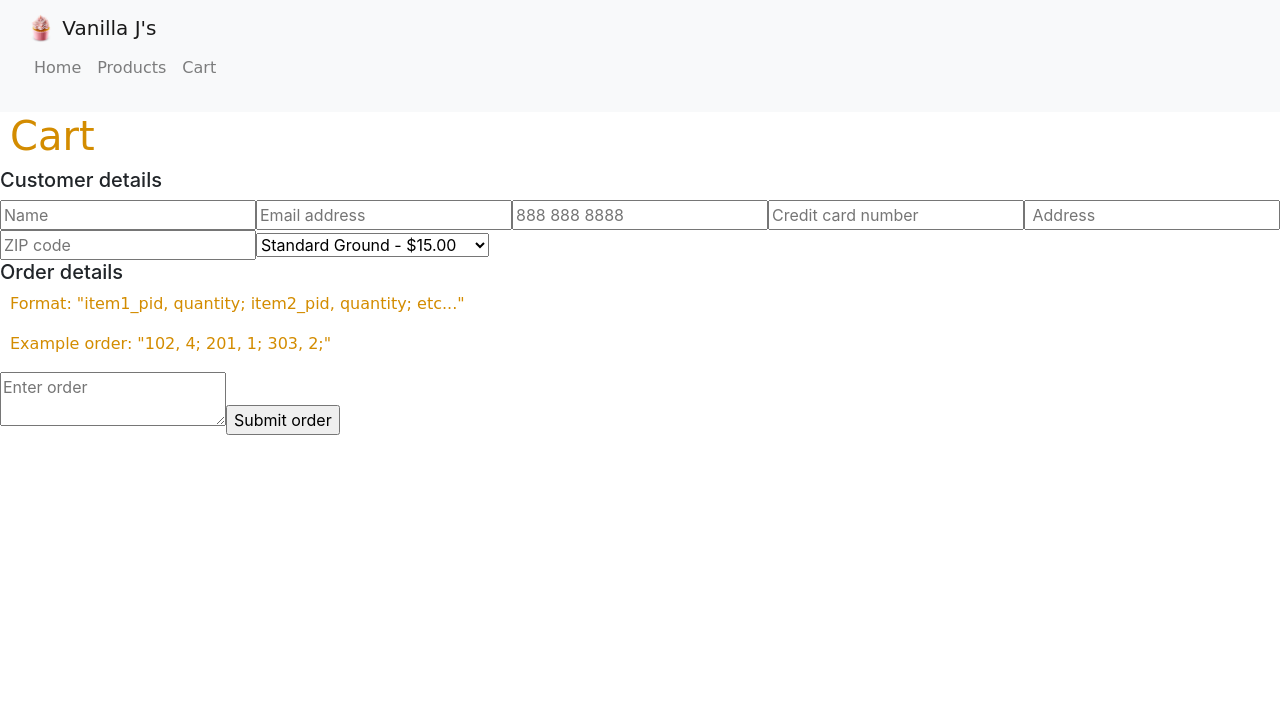
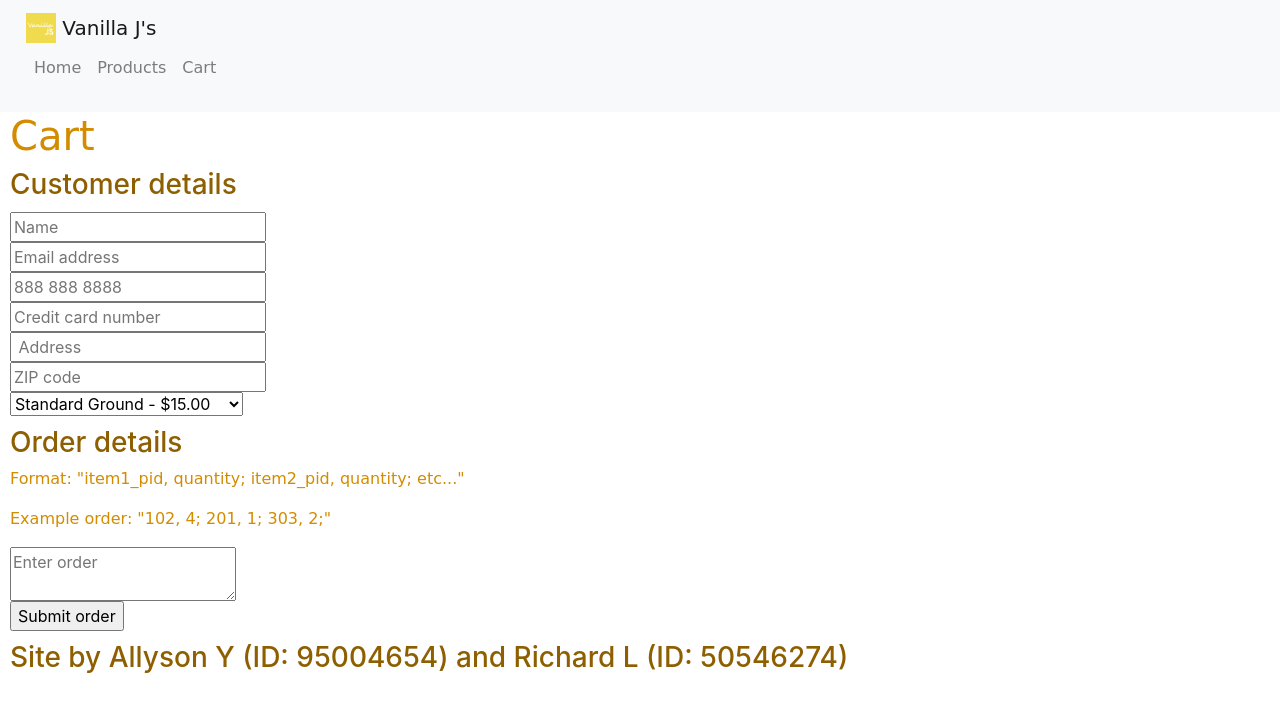
Before and after one commit to Allysony/ecommerceBakery, a React (Create React App) app: page /bakeryBuild/cart in a window 1280 px wide. Shown: the top 712 px of the page. Built offline with nearby package versions, Linux system fonts and the light colour scheme.

Commit message:
Style touch ups

```diff
--- a/src/App.js
+++ b/src/App.js
@@ -3,6 +3,7 @@ import { BrowserRouter, Route, Switch } from "react-router-dom";
 import "./App.css";
 
 import Header from "./components/Header";
+import Footer from "./components/Footer";
 import Home from "./components/Home";
 import Products from "./products";
 import ProductPage from "./components/ProductPage";
@@ -52,6 +53,7 @@ class App extends Component {
             />
             <Route path="/cart" component={Cart} />
           </Switch>
+          <Footer />
         </div>
       </BrowserRouter>
     );
--- a/src/components/Cart.js
+++ b/src/components/Cart.js
@@ -66,14 +66,15 @@ class Cart extends Component {
     return (
       <div className="Cart">
         <h1>Cart</h1>
-        <h5>Customer details</h5>
-        <form onSubmit={this.handleSubmit}>
+        <h3>Customer details</h3>
+        <form onSubmit={this.handleSubmit} style={styles.form}>
           <input
             type="text"
             name="fullName"
             value={this.state.fullName}
             onChange={this.handleInputChange}
             placeholder="Name"
+            style={styles.input}
             required
           />
           <input
@@ -82,6 +83,7 @@ class Cart extends Component {
             value={this.state.email}
             onChange={this.handleInputChange}
             placeholder="Email address"
+            style={styles.input}
             required
           />
           <input
@@ -92,6 +94,7 @@ class Cart extends Component {
             maxLength="12"
             onChange={this.handleInputChange}
             placeholder="888 888 8888"
+            style={styles.input}
             required
           />
           <input
@@ -101,6 +104,7 @@ class Cart extends Component {
             id="ccNum"
             onChange={this.handleInputChange}
             placeholder="Credit card number"
+            style={styles.input}
             required
           />
           <input
@@ -109,6 +113,7 @@ class Cart extends Component {
             value={this.state.address}
             onChange={this.handleInputChange}
             placeholder=" Address"
+            style={styles.input}
             required
           />
           <input
@@ -118,29 +123,33 @@ class Cart extends Component {
             onChange={this.handleInputChange}
             pattern="[0-9]{5}"
             placeholder="ZIP code"
+            style={styles.input}
+            required
           />
 
           <select
             name="shipMethod"
             value={this.state.shipMethod}
             onChange={this.handleInputChange}
+            style={styles.input}
           >
             <option value="ground">Standard Ground - $15.00</option>
             <option value="two-day">2-Day Delivery - $35.00</option>
             <option value="one-day">Overnight Delivery - $55.00</option>
           </select>
         </form>
-        <h5>Order details</h5>
+        <h3>Order details</h3>
         <p>Format: "item1_pid, quantity; item2_pid, quantity; etc..."</p>
         <p>Example order: "102, 4; 201, 1; 303, 2;"</p>
-        <form onSubmit={this.handleSubmit}>
+        <form onSubmit={this.handleSubmit} style={styles.form}>
           <textarea
             name="order"
             value={this.state.order}
             onChange={this.handleInputChange}
             placeholder="Enter order"
+            style={styles.input}
           />
-          <input type="submit" value="Submit order" />
+          <input type="submit" value="Submit order" style={styles.input} />
         </form>
       </div>
     );
@@ -148,3 +157,12 @@ class Cart extends Component {
 }
 
 export default Cart;
+
+let styles = {
+  form: {
+    margin: "10px"
+  },
+  input: {
+    display: "block"
+  }
+};
--- /dev/null
+++ b/src/components/Footer.js
@@ -0,0 +1,11 @@
+import React from "react";
+
+function Footer() {
+  return (
+    <div>
+      <h3>Site by Allyson Y (ID: 95004654) and Richard L (ID: 50546274)</h3>
+    </div>
+  );
+}
+
+export default Footer;
--- a/src/components/Header.js
+++ b/src/components/Header.js
@@ -1,25 +1,22 @@
 import React from "react";
 import { Navbar, Nav } from "react-bootstrap";
 import { Link } from "react-router-dom";
-import textstyles from './styles.css'
-import cupcake from "./cupcake.png";
+import textstyles from "./styles.css";
+import logo from "./logo.png";
 
 function Header() {
   return (
-    <Navbar bg="light" >
-      <p style = {textstyles.p}>
+    <Navbar bg="light">
+      <p style={textstyles.p}>
         <Navbar.Brand href="#home">
-
           <img
             alt=""
-          src={cupcake}
+            src={logo}
             width="30"
             height="30"
             className="d-inline-block align-top"
           />{" "}
           Vanilla J's
-
-
         </Navbar.Brand>
 
         <Navbar.Toggle aria-controls="basic-navbar-nav" />
--- a/src/components/styles.css
+++ b/src/components/styles.css
@@ -1,6 +1,6 @@
-
 h3 {
   color: #8e5f00;
+  margin: 10px;
 }
 
 p {
```
Also changed, not shown: src/components/logo.png (added), 1 other file (tests, documents, lock files or other folders). Lines whose indentation alone changed are shown as unchanged.
